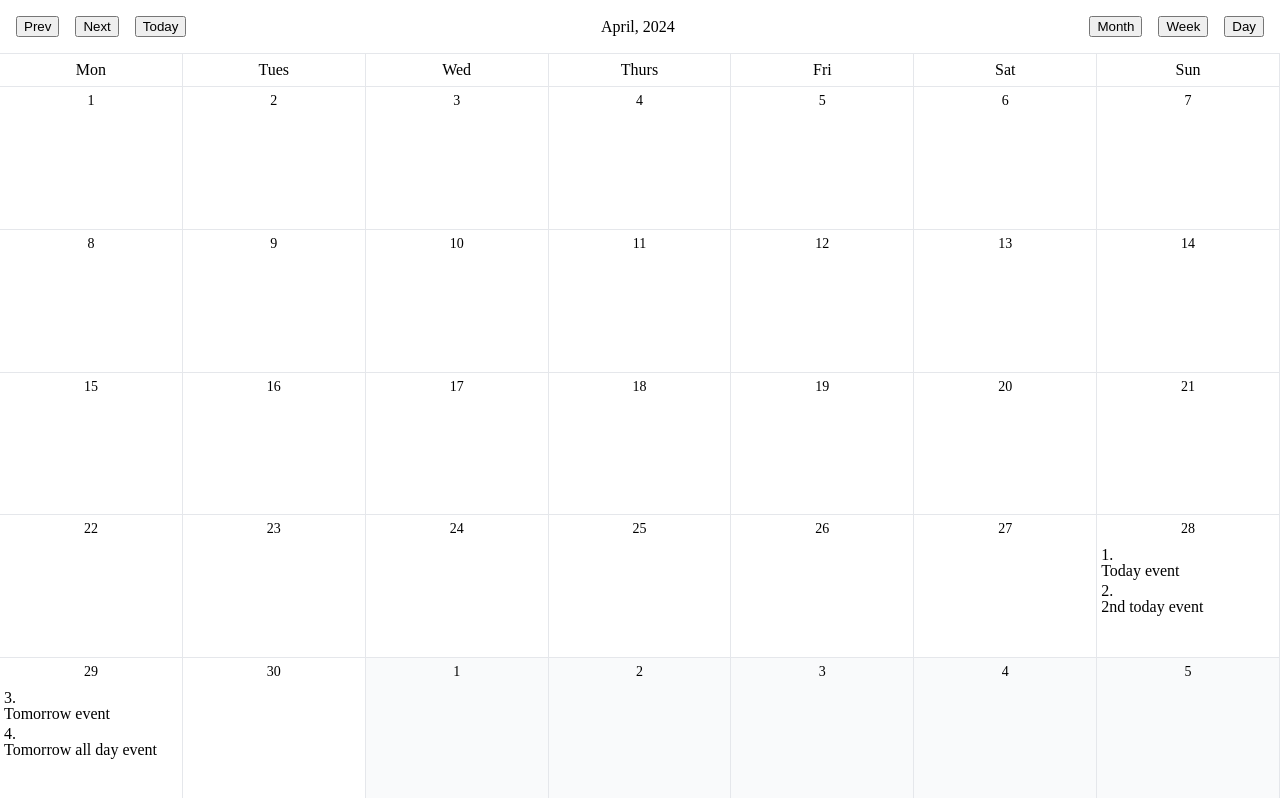
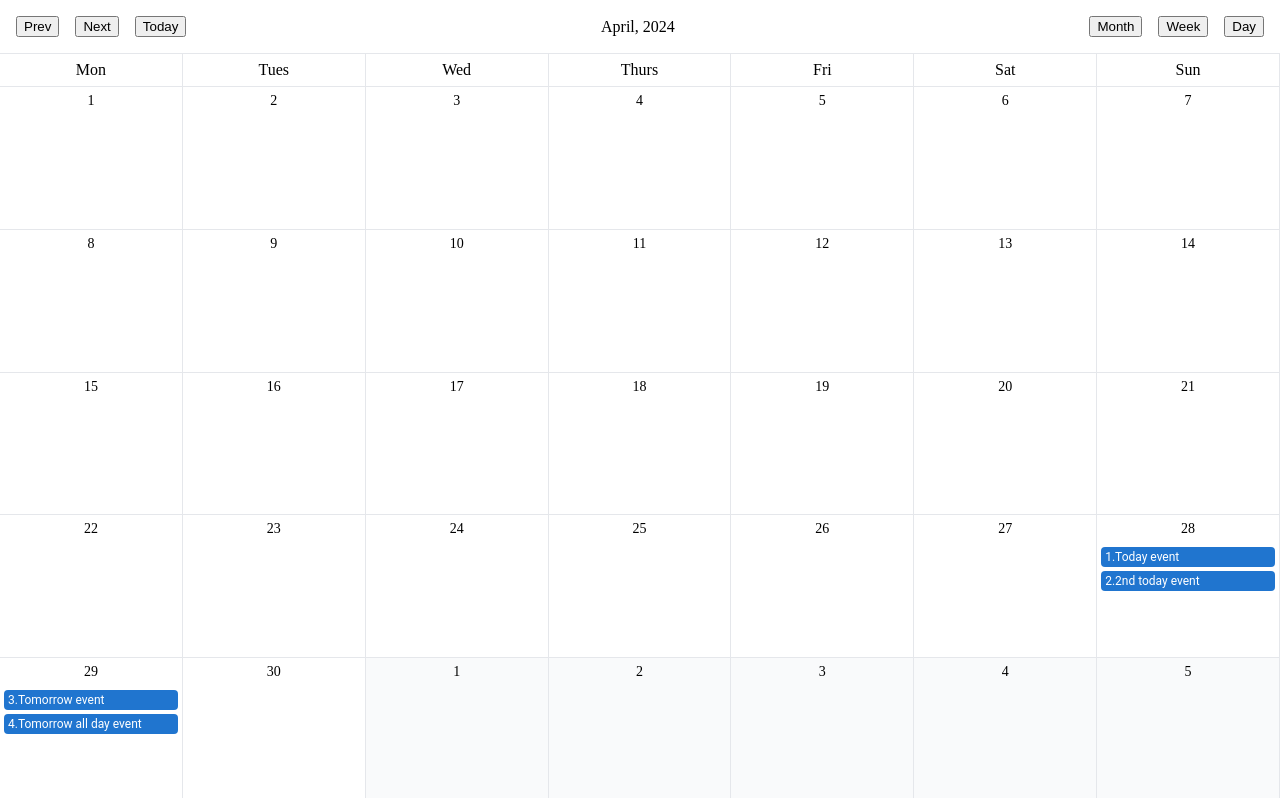
Before and after one commit to dragos-boisteanu/vue3-events-calendar, a Vue app: page / in a window 1280 px wide. Built offline with nearby package versions, Linux system fonts and the light colour scheme.

Commit message:
- fixed high with overflow scroll on week grid - styles for example event

```diff
--- a/src/App.vue
+++ b/src/App.vue
@@ -52,7 +52,7 @@ const handleDropEvent = (payload) => {
       <div
         @dragstart="handleDragStart(event)"
         draggable="true"
-        class="flex w-full cursor-pointer items-center gap-x-2 bg-sky-500 p-0.5 text-sm text-white hover:shadow"
+        class="event"
         @click="handleEventClick(event)"
       >
         <div>{{ event.id }}.</div>
@@ -61,3 +61,17 @@ const handleDropEvent = (payload) => {
     </calendar>
   </div>
 </template>
+
+<style>
+.event {
+  display: flex;
+  vertical-align: center;
+  padding: 4px;
+  color: white;
+  background-color: #2075cf;
+  font-size: 12px;
+  font-family: Roboto;
+  border-radius: 4px;
+  cursor: pointer;
+}
+</style>
--- a/src/components/weekComponent.vue
+++ b/src/components/weekComponent.vue
@@ -139,8 +139,9 @@ const weekDays = computed(() => {
   height: 100%;
   width: 100%;
 
-  display: flex;
-  flex-direction: column;
+  display: grid;
+  grid-auto-columns: minmax(0, 1fr);
+  grid-auto-rows: minmax(80px, 1fr);
 }
 
 .day__events {
@@ -182,6 +183,8 @@ const weekDays = computed(() => {
   border-color: #e5e7ebff;
 
   border-right-width: 1px;
+
+  overflow-y: auto;
 }
 
 .current-day {
```
